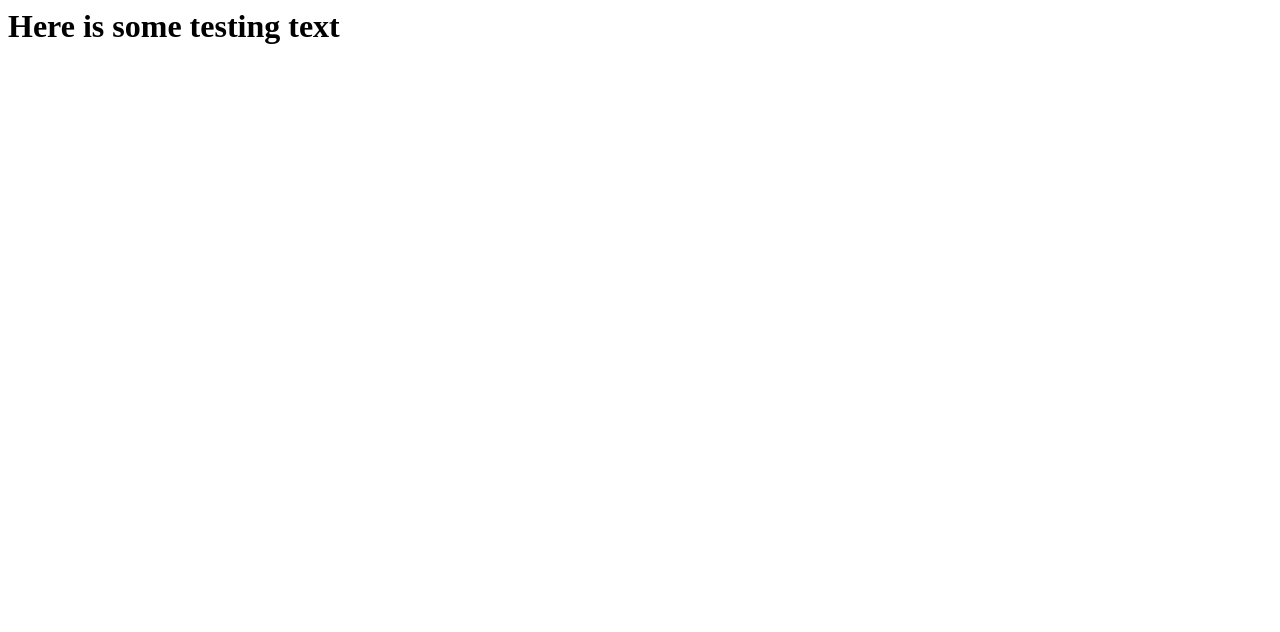
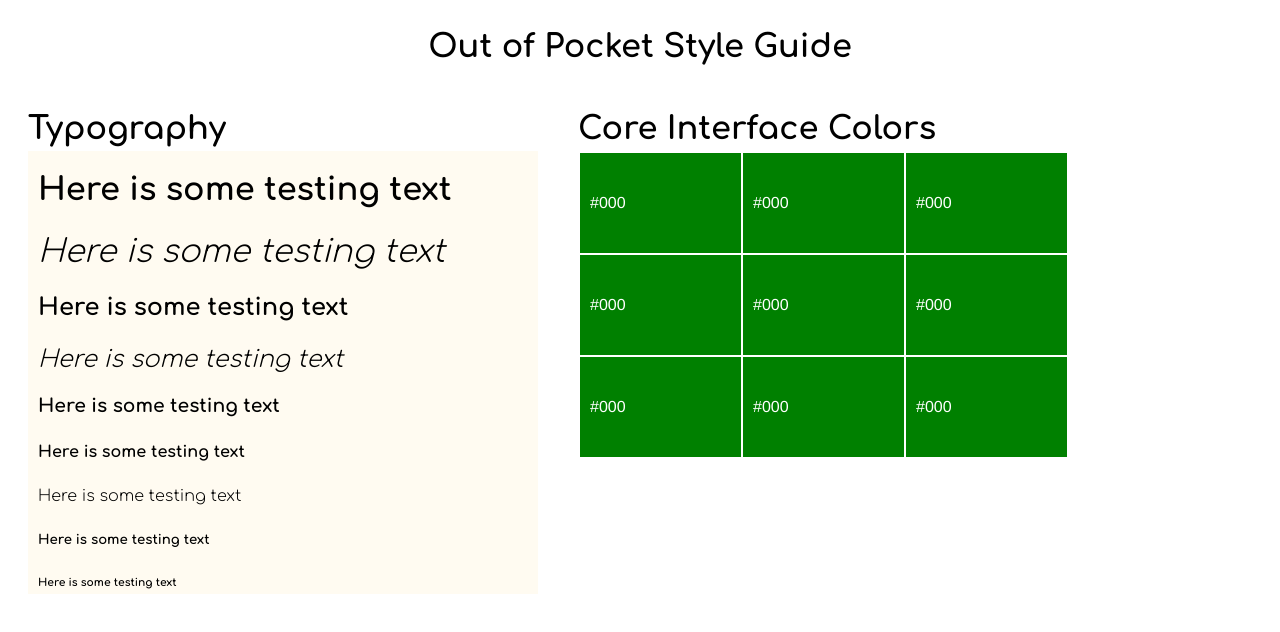
Before and after one commit to Adespinoza/outofpocket, a plain HTML site: page style_guide.html in a window 1280 px wide. Drawn offline with Linux system fonts and the light colour scheme.

Commit message:
Updated the style guide

```diff
--- a/style_guide.html
+++ b/style_guide.html
@@ -2,12 +2,98 @@
 <html>
 <head>
   <title>Style Guide</title>
-  <link href="https://fonts.googleapis.com/css?family=Josefin+Slab" rel="stylesheet">
+  <!-- <link href="https://fonts.googleapis.com/css?family=Poppins|Noto+Sans|Poiret+One|Comfortaa|Josefin+Slab" rel="stylesheet"> -->
+  <link href="https://fonts.googleapis.com/css?family=Comfortaa:300,400,700|Noto+Sans:400,700" rel="stylesheet">
 </head>
 <style>
-
+  html, body {
+    font-family: 'Helvetica Neue', serif;
+  }
+  h1, h2, h3, h4, h5, h6 {
+    margin-bottom: 5px;
+    font-family: 'Comfortaa', serif;
+    /*font-family: 'Poiret One', serif;*/
+    /*font-family: 'Noto Sans', serif; /* Body Text*/
+    /*font-family: 'Poppins', serif; Body Text */
+  }
+  .container {
+    display: flex;
+  }
+  .column {
+    flex-direction: column;
+  }
+  .row {
+    flex-direction: row;
+  }
+  .center {
+    justify-content: center;
+  }
+  .light {
+    font-weight: 300;
+  }
+  .italic {
+    font-style: italic;
+  }
+  .example {
+    padding-left: 10px;
+    background-color: rgb(255, 251, 241);
+    width: 500px;
+    border: none;
+  }
+  .container--fluid {
+    display: flex;
+    width: 100%;
+  }
+  .item {
+    margin: 20px;
+  }
+  td {
+    width: 150px;
+    height: 100px;
+    background-color: green;
+    padding-left: 10px;
+    color: white;
+  }
 </style>
 <body>
-  <h1>Here is some testing text</h1>
+  <div class="container--fluid center">
+    <h1>Out of Pocket Style Guide</h1>
+  </div>
+  <div class="container row">
+    <div class="item">
+      <h1>Typography</h1>
+      <div class="container column example">
+        <h1>Here is some testing text</h1>
+        <h1 class="light italic">Here is some testing text</h1>
+        <h2>Here is some testing text</h2>
+        <h2 class="light italic">Here is some testing text</h2>
+        <h3>Here is some testing text</h3>
+        <h4>Here is some testing text</h4>
+        <h4 class="light">Here is some testing text</h4>
+        <h5>Here is some testing text</h5>
+        <h6>Here is some testing text</h6>
+      </div>
+    </div>
+    <div class="item">
+      <h1>Core Interface Colors</h1>
+      <table>
+        <tr>
+          <td>#000</td>
+          <td>#000</td>
+          <td>#000</td>
+        </tr>
+        <tr>
+          <td>#000</td>
+          <td>#000</td>
+          <td>#000</td>
+        </tr>
+        <tr>
+          <td>#000</td>
+          <td>#000</td>
+          <td>#000</td>
+        </tr>
+      </table>
+    </div>
+  </div>
 </body>
 </html>
```
